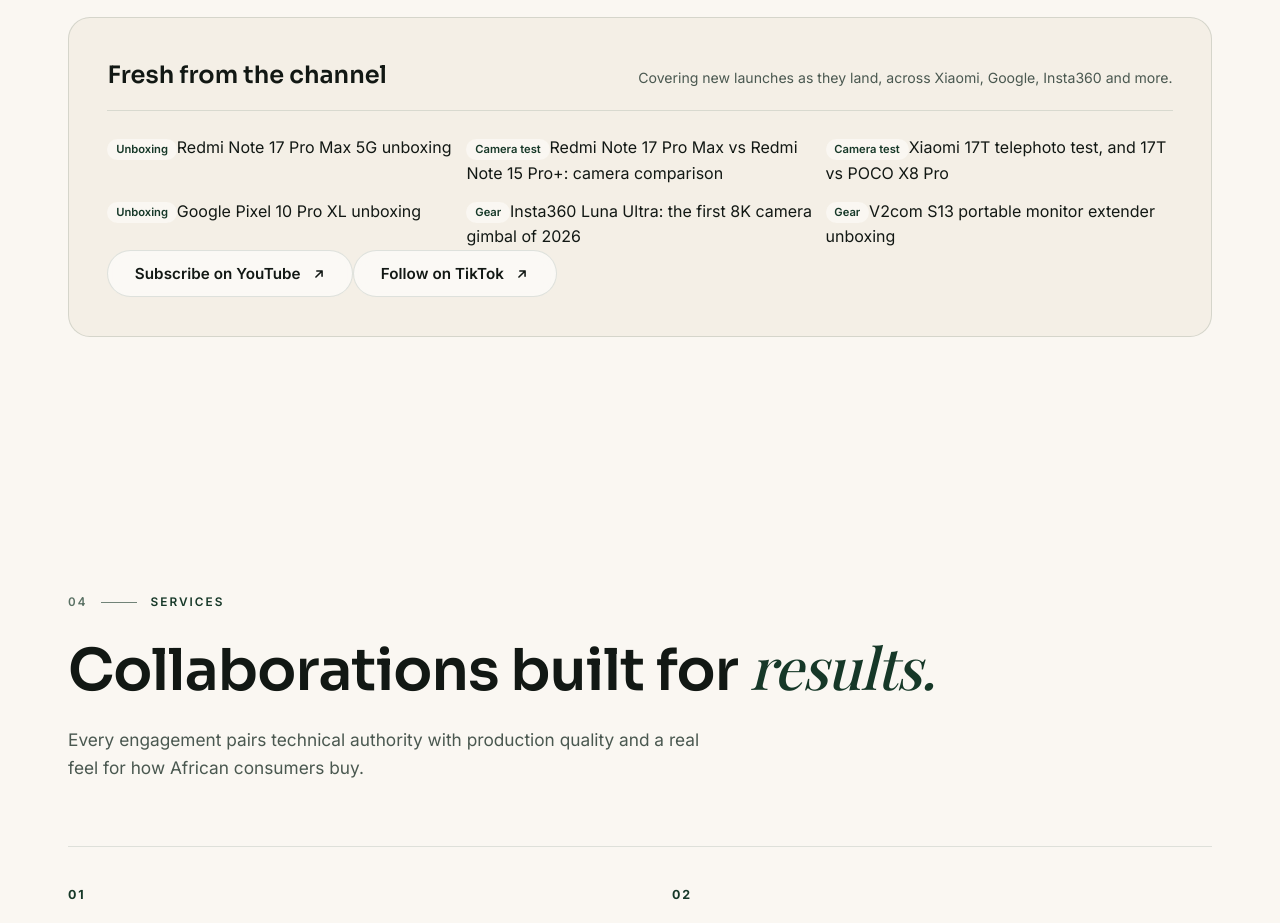
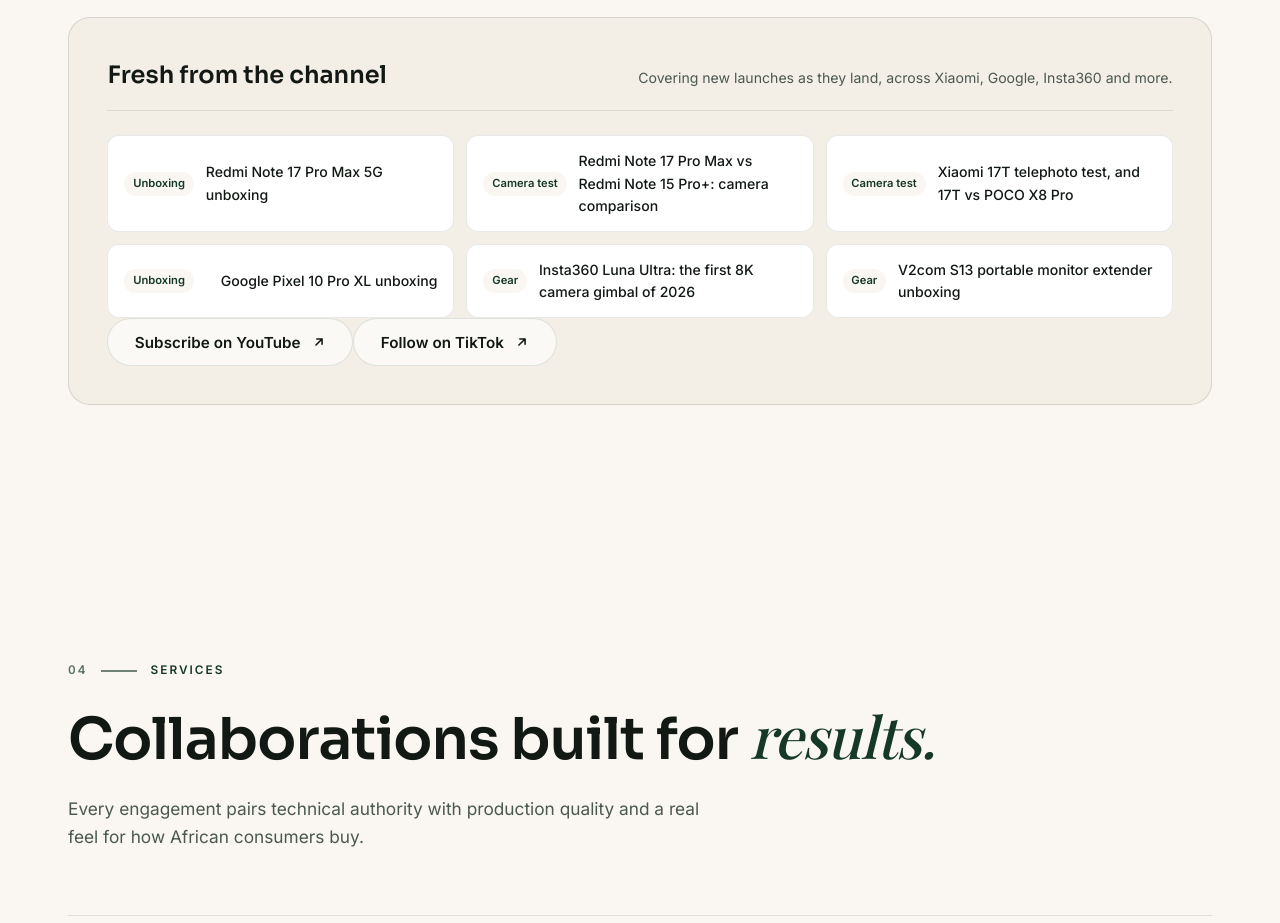
Before and after one commit to Belzabeem/nicole, a Next.js app: page / in a window 1280 px wide. Shown: the part 7780-8703 px from the top of the page. Built offline with nearby package versions, Linux system fonts and the light colour scheme; no server answers; a web font is replaced by a local one.

Commit message:
Apply freshItem styling to Fresh from channel list

```diff
--- a/src/components/Work.tsx
+++ b/src/components/Work.tsx
@@ -114,7 +114,7 @@ export default function Work() {
           </div>
           <ul className={styles.freshList}>
             {latestContent.items.map((item) => (
-              <li key={item.title}>
+              <li key={item.title} className={styles.freshItem}>
                 <span className={styles.freshTag}>{item.tag}</span>
                 <span>{item.title}</span>
               </li>
```
